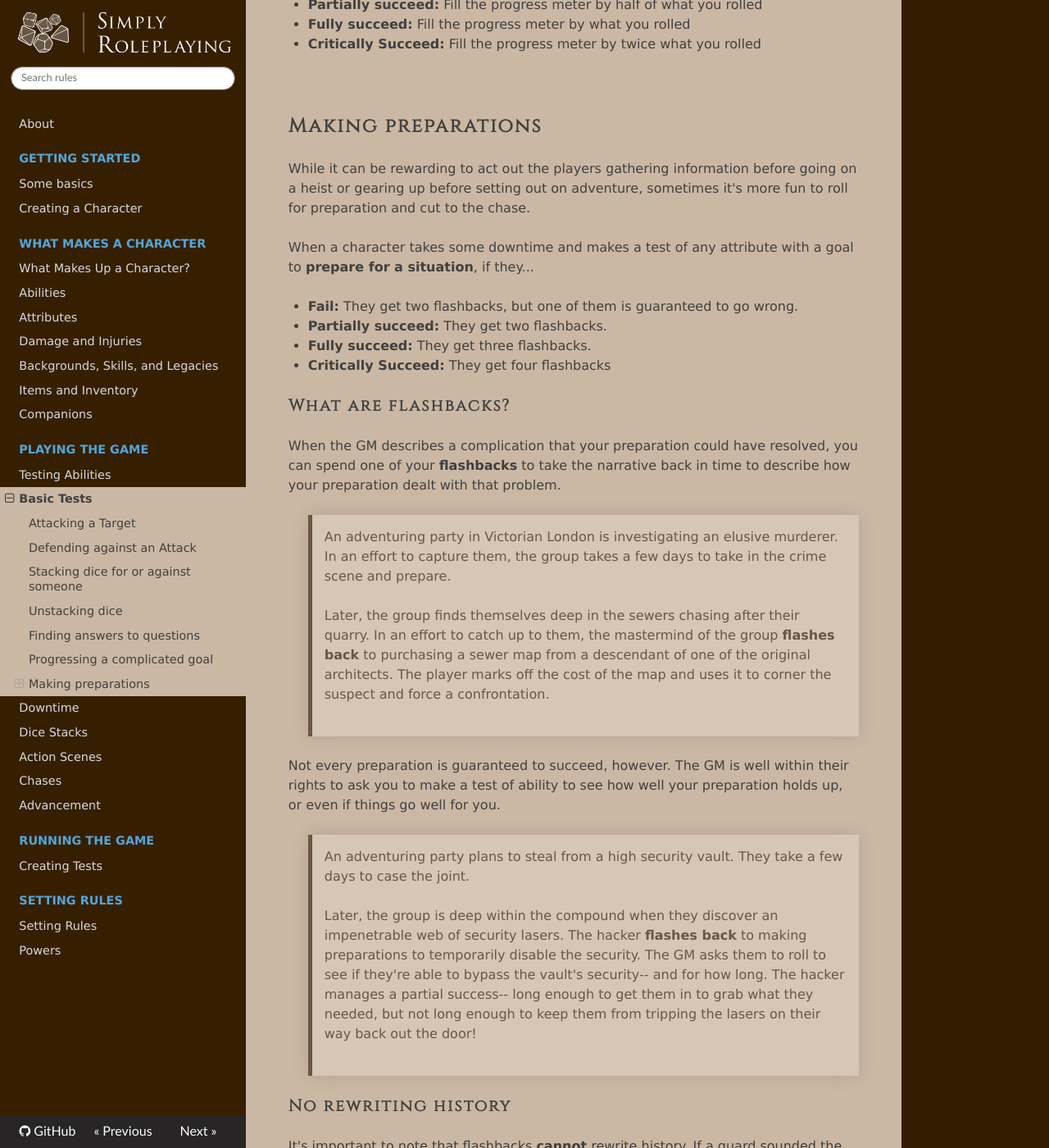
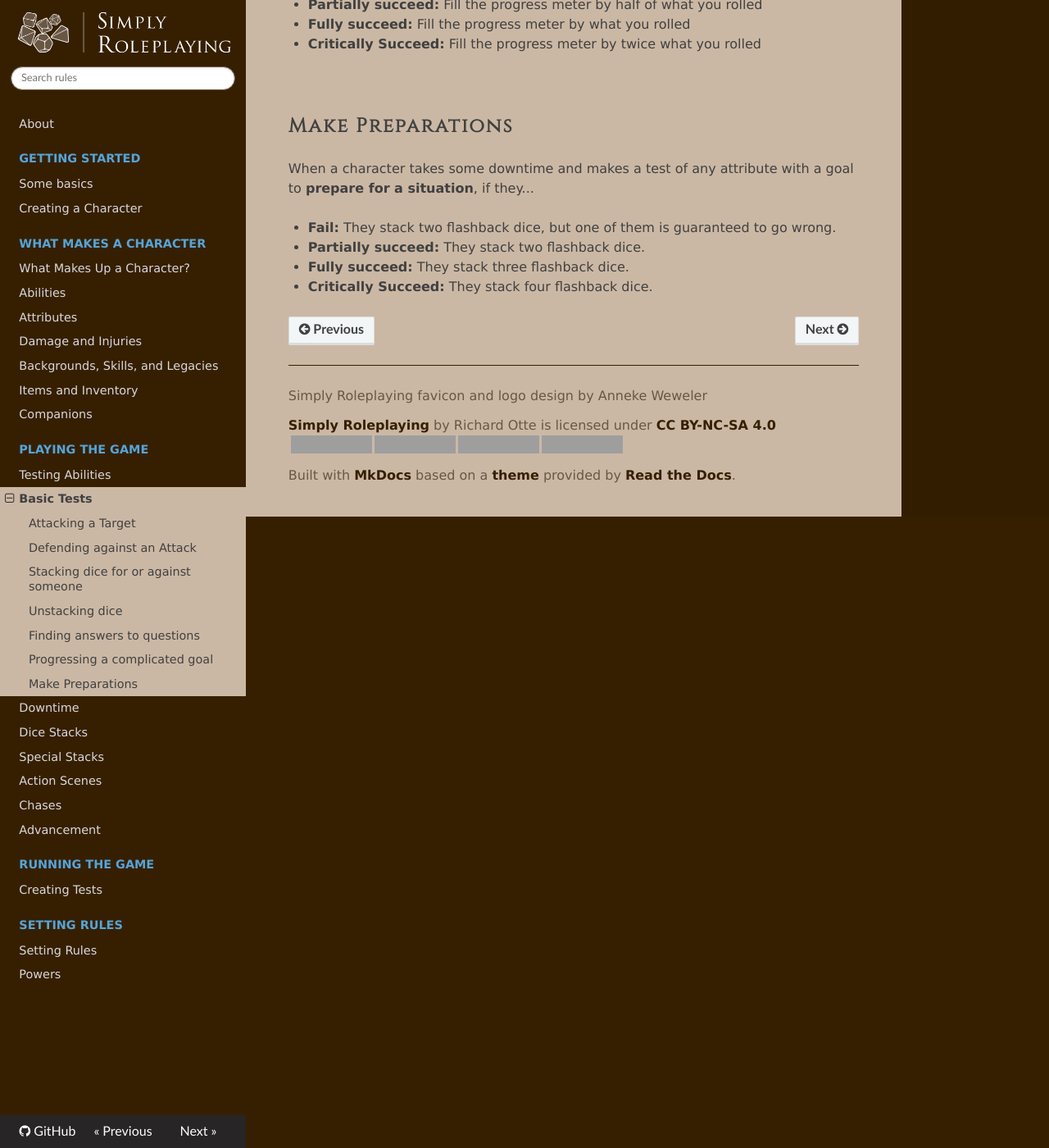
Before and after one commit to TheFifthRider/simply-roleplaying-webapp, an MkDocs documentation site: the page built from docs/gameplay/common_tests.md, in a window 1280 px wide and 1400 px high, scrolled down 2807 px. Shown: the whole window at 82% size. Built offline with MkDocs 1.6.1, drawn with Linux system fonts in a browser that asks for light colours; nearby versions of some CDN libraries; some of the changed text lies outside the part shown; grey boxes are pictures that could not be loaded.

Commit message:
refactor: Transformed flashbacks into special stacks

```diff
--- a/docs/gameplay/common_tests.md
+++ b/docs/gameplay/common_tests.md
@@ -82,33 +82,11 @@ When you make a test of any attribute to **fill a progress meter**, if you...
 
 <br/>
 
-## Making preparations
-
-While it can be rewarding to act out the players gathering information before going on a heist or gearing up before setting out on adventure, sometimes it's more fun to roll for preparation and cut to the chase.
+## Make Preparations
 
 When a character takes some downtime and makes a test of any attribute with a goal to **prepare for a situation**, if they...
 
-*   **Fail:** They get two flashbacks, but one of them is guaranteed to go wrong.
-*   **Partially succeed:** They get two flashbacks.
-*   **Fully succeed:** They get three flashbacks.
-*   **Critically Succeed:** They get four flashbacks
-
-### What are flashbacks?
-
-When the GM describes a complication that your preparation could have resolved, you can spend one of your **flashbacks** to take the narrative back in time to describe how your preparation dealt with that problem.
-
->   An adventuring party in Victorian London is investigating an elusive murderer. In an effort to capture them, the group takes a few days to take in the crime scene and prepare.
->
->   Later, the group finds themselves deep in the sewers chasing after their quarry. In an effort to catch up to them, the mastermind of the group **flashes back** to purchasing a sewer map from a descendant of one of the original architects. The player marks off the cost of the map and uses it to corner the suspect and force a confrontation.
-
-Not every preparation is guaranteed to succeed, however. The GM is well within their rights to ask you to make a test of ability to see how well your preparation holds up, or even if things go well for you.
-
->   An adventuring party plans to steal from a high security vault. They take a few days to case the joint.
->
->   Later, the group is deep within the compound when they discover an impenetrable web of security lasers. The hacker **flashes back** to making preparations to temporarily disable the security. The GM asks them to roll to see if they're able to bypass the vault's security-- and for how long. The hacker manages a partial success-- long enough to get them in to grab what they needed, but not long enough to keep them from tripping the lasers on their way back out the door!
-
-### No rewriting history
-
-It's important to note that flashbacks **cannot** rewrite history. If a guard sounded the alarm, no amount of flashing back to bribing them will undo that the alarm has been pressed. However, if the GM describes the alarm being pressed but hasn't yet described the flashing lights, it's totally valid for someone with tech savviness to cut in with a flashback to disabling the alarm system before the party made their way in.
-
-That said, don't be a jerk about this rule. The goal is to encourage a flow to the improvisational "yes, and..." of playing a roleplaying game, not to make every dramatic encounter a race to using a flashback before the GM finishes describing a new threat. GMs, give spaces for players to offer up flashbacks and prompt your players if you think they may have forgotten. Players, trust that your GM will offer you these opportunities and don't interrupt them in an unwelcome fashion.
+*   **Fail:** They stack two flashback dice, but one of them is guaranteed to go wrong.
+*   **Partially succeed:** They stack two flashback dice.
+*   **Fully succeed:** They stack three flashback dice.
+*   **Critically Succeed:** They stack four flashback dice.
--- a/mkdocs.yml
+++ b/mkdocs.yml
@@ -19,6 +19,7 @@ nav:
         - gameplay/common_tests.md
         - gameplay/downtime.md
         - gameplay/stacks.md
+        - gameplay/special_stacks.md
         - gameplay/action.md
         - gameplay/chases.md
         - gameplay/advancement.md
```
Also changed, not shown: docs/character/equipment.md (+2 -2 lines), docs/gameplay/special_stacks.md (added, +39 -0 lines), docs/gameplay/stacks.md (+0 -16 lines).
